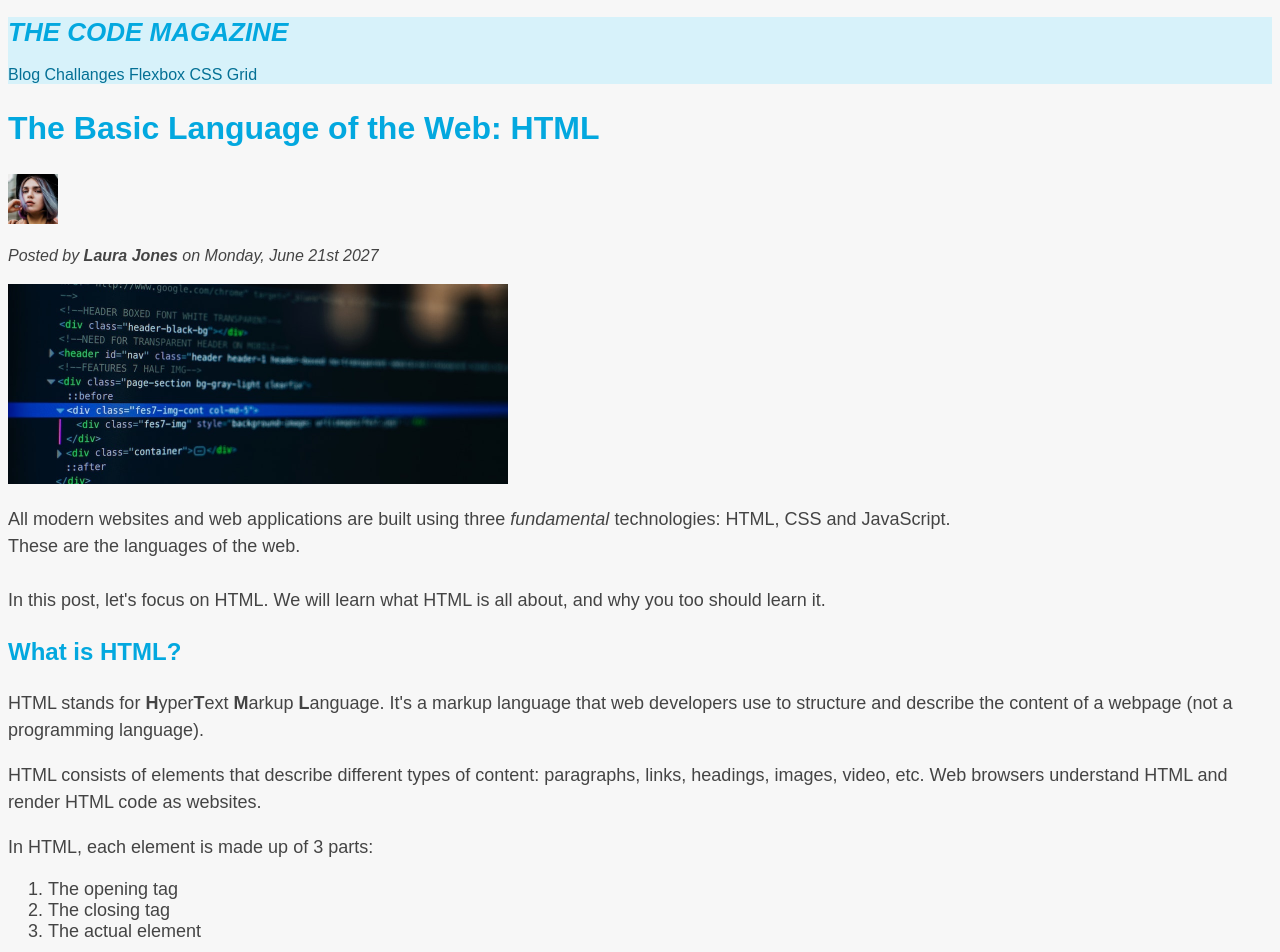
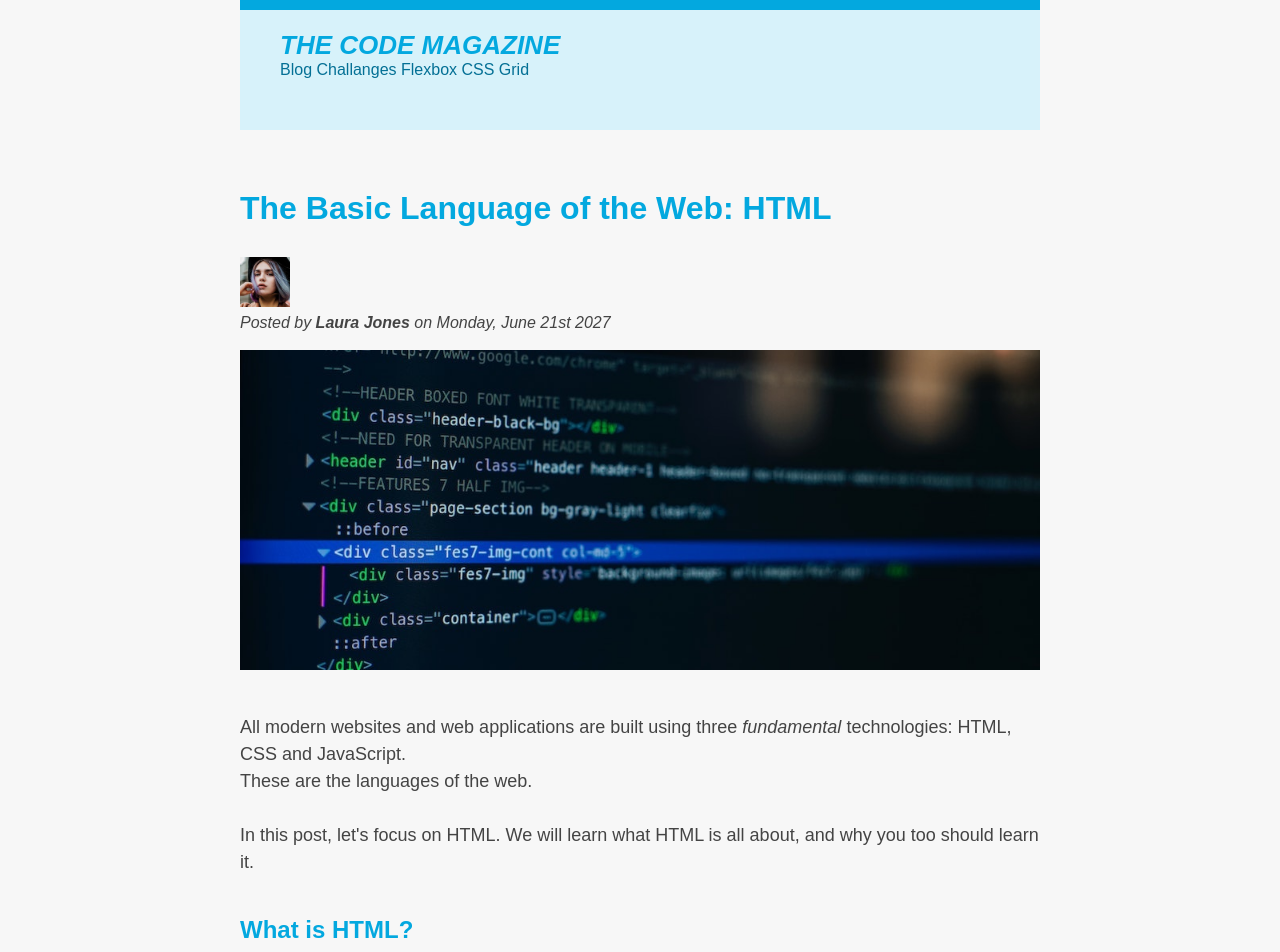
Before and after one commit to SiriSollerud/css_html_udemy, a plain HTML site: page section3_css_fundamentals/index.html in a window 1280 px wide. Shown: the top 952 px of the page. Drawn offline with Linux system fonts and the light colour scheme.

Commit message:
added margins, paddings and centered the page

```diff
--- a/section3_css_fundamentals/index.html
+++ b/section3_css_fundamentals/index.html
@@ -1,15 +1,17 @@
 <!DOCTYPE html>
 <html lang="en">
-  <head>
-    <meta charset="UTF-8"/>
-    <link rel="stylesheet" href="style.css"/>
-    <title>The basic Language of the Web: HTML</title>
-  </head>
 
-  <body>
-    <header class="page-header">
+<head>
+  <meta charset="UTF-8" />
+  <link rel="stylesheet" href="style.css" />
+  <title>The basic Language of the Web: HTML</title>
+</head>
+
+<body>
+  <div class="container">
+    <header class="main-header">
       <h1>The Code Magazine</h1>
-      <nav class = page-navigation>
+      <nav class=page-navigation>
         <a href="blog.html">Blog</a>
         <a href="#">Challanges</a>
         <a href="#">Flexbox</a>
@@ -18,27 +20,18 @@
     </header>
 
     <article>
-      <header>
+      <header class="post-header">
         <h2>The Basic Language of the Web: HTML</h2>
 
-        <img
-          src="img/laura-jones.jpg"
-          alt="headshot of Laura Jones"
-          width="50"
-          height="50"
-        />
+        <img src="img/laura-jones.jpg" alt="headshot of Laura Jones" width="50" height="50" />
 
         <p id="author">Posted by <strong>Laura Jones</strong> on Monday, June 21st 2027</p>
 
-        <img
-          src="img/post-img.jpg"
-          alt="HTML code on a screen"
-          width="500"
-          height="200"
-        />
+        <img src="img/post-img.jpg" alt="HTML code on a screen" width="500" height="200" class="post-img" />
       </header>
       <p>
-        All modern websites and web applications are built using three <em>fundamental</em> technologies: HTML, CSS and JavaScript.
+        All modern websites and web applications are built using three <em>fundamental</em> technologies: HTML, CSS and
+        JavaScript.
         <br>These are the languages of the web.
 
         <br><br>In this post, let's focus on HTML. We will learn what HTML is
@@ -47,10 +40,13 @@
 
       <h3>What is HTML?</h3>
       <p>
-        HTML stands for <strong>H</strong>yper<strong>T</strong>ext <strong>M</strong>arkup <strong>L</strong>anguage. It's a markup language that web developers use to structure and describe the content of a webpage (not a programming language).
+        HTML stands for <strong>H</strong>yper<strong>T</strong>ext <strong>M</strong>arkup <strong>L</strong>anguage.
+        It's a markup language that web developers use to structure and describe the content of a webpage (not a
+        programming language).
       </p>
       <p>
-        HTML consists of elements that describe different types of content: paragraphs, links, headings, images, video, etc. Web browsers understand HTML and render HTML code as websites.
+        HTML consists of elements that describe different types of content: paragraphs, links, headings, images, video,
+        etc. Web browsers understand HTML and render HTML code as websites.
       </p>
       <p>In HTML, each element is made up of 3 parts:</p>
 
@@ -61,7 +57,8 @@
       </ol>
 
       <p>
-        You can learn more at the <a href="https://developer.mozilla.org/en-US/docs/Web/HTML" target="_blank">MDN Web Docs</a>.
+        You can learn more at the <a href="https://developer.mozilla.org/en-US/docs/Web/HTML" target="_blank">MDN Web
+          Docs</a>.
       </p>
 
       <h3>Why should you learn HTML?</h3>
@@ -81,17 +78,17 @@
       <h4><strong>Related posts:</strong></h4>
       <ul class="related">
         <li>
-          <img src="img/related-1.jpg" alt="man coding"  width="75" height="75"/>
+          <img src="img/related-1.jpg" alt="man coding" width="75" height="75" />
           <a href="#">How to Learn Web Development</a>
           <p class="related-author">By Jonas Sxhmedtmann</p>
         </li>
         <li>
-          <img src="img/related-2.jpg" alt="lighting in night sky" width="75" height="75"/>
+          <img src="img/related-2.jpg" alt="lighting in night sky" width="75" height="75" />
           <a href="#">The Unknown Powers of CSS</a>
           <p class="related-author">By Jim Dillon</p>
         </li>
         <li>
-          <img src="img/related-3.jpg" alt="code on screen" width="75" height="75"/>
+          <img src="img/related-3.jpg" alt="code on screen" width="75" height="75" />
           <a href="#">Why JavaScript is Awesome</a>
           <p class="related-author">By Matilda</p>
         </li>
@@ -100,5 +97,7 @@
     <footer>
       <p id="copyright">Copyright &copy; 2027 by The Cole Magazine.</p>
     </footer>
-  </body>
+  </div>
+</body>
+
 </html>
--- a/section3_css_fundamentals/style.css
+++ b/section3_css_fundamentals/style.css
@@ -1,3 +1,41 @@
+* {
+  margin: 0;
+  padding: 0;
+}
+
+body {
+  background-color: #f7f7f7;
+}
+
+.container {
+  width: 800px;
+  margin: 0 auto;
+}
+
+.main-header {
+  background-color: #d7f2fafc;
+  border-top: 10px solid #00a7dffc;
+  padding: 20px 40px;
+  margin-bottom: 60px;
+  height: 80px;
+}
+
+.post-header {
+  margin-bottom: 40px;
+}
+
+article {
+  margin-bottom: 60px;
+}
+
+aside {
+  background-color: #d7f2fafc;
+  border-top: 5px solid #00a7dffc;
+  border-bottom: 5px solid #00a7dffc;
+  padding: 20px 0;
+  width: 500px;
+}
+
 h1,
 h2,
 h3,
@@ -24,23 +62,40 @@ h1 {
 
 h2 {
   font-size: xx-large;
+  margin-bottom: 30px;
 }
 
 h3 {
   font-size: x-large;
+  margin-bottom: 20px;
+  margin-top: 40px;
 }
 
 h4 {
   font-size: larger;
+  text-transform: uppercase;
+  text-align: center;
 }
 
 p {
   font-size: large;
   line-height: 1.5;
+  margin-bottom: 15px;
+}
+
+ul,
+ol {
+  margin-left: 50px;
+  margin-bottom: 20px;
 }
 
 li {
   font-size: large;
+  margin-bottom: 10px;
+}
+
+li:last-child {
+  margin-bottom: 0;
 }
 
 /* article header p {
@@ -75,20 +130,6 @@ also, irl classes are used for scalability and future changes
   list-style: none;
 }
 
-.page-header {
-  background-color: #d7f2fafc;
-}
-
-body {
-  background-color: #f7f7f7;
-}
-
-aside {
-  background-color: #d7f2fafc;
-  border-top: 5px solid #00a7dffc;
-  border-bottom: 5px solid #00a7dffc;
-}
-
 /*Styling links -LVHA*/
 a:link {
   color: rgb(4, 112, 149);
@@ -107,6 +148,11 @@ a:active {
   font-style: italic;
 }
 
+.post-img {
+  width: 100%;
+  height: auto;
+}
+
 /* li:first-child {
   font-weight: bold;
 }
```
Also changed, not shown: section3_css_fundamentals/css_intro_notes.txt.
